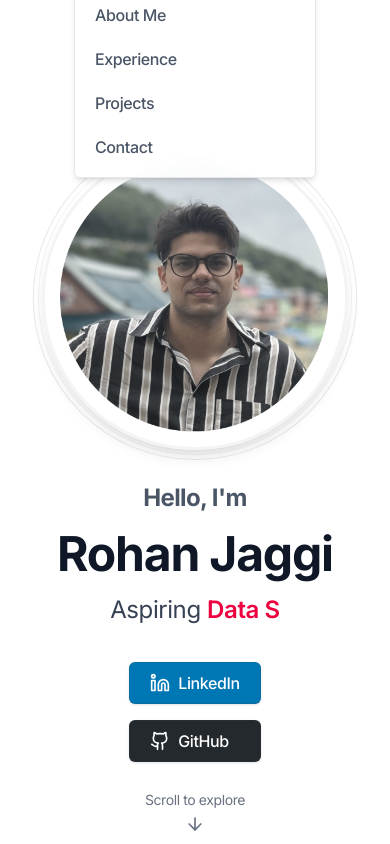
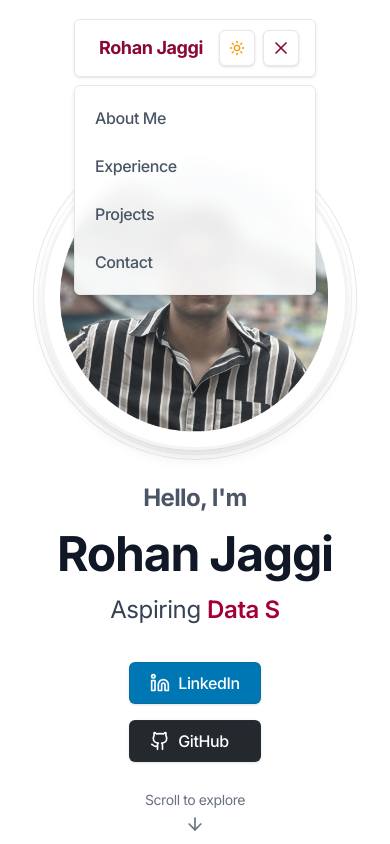
Before and after one commit to rohanjaggi/portfolio, a Next.js app: page / in a window 390 px wide. Both pictures are taken after a click on the button 280 px from the left and 48 px from the top of the page. Shown: the top 844 px of the page. Built offline with nearby package versions, Linux system fonts and the light colour scheme.

Commit message:
fix mobile responsiveness and projects

```diff
--- a/src/app/components/home.tsx
+++ b/src/app/components/home.tsx
@@ -161,7 +161,7 @@ const HomeComponent = () => {
             className="h-8"
           >
             <span className="text-2xl text-gray-700 dark:text-gray-300">Aspiring </span>
-            <span className="text-2xl font-semibold text-rose-600 dark:text-rose-400 relative">
+            <span className="text-2xl font-semibold text-rose-800 dark:text-rose-400 relative">
               {occupation}
             </span>
           </motion.div>
--- a/src/app/components/navbar.tsx
+++ b/src/app/components/navbar.tsx
@@ -7,7 +7,6 @@ import { motion, AnimatePresence } from "framer-motion";
 import {
   NavigationMenu,
   NavigationMenuItem,
-  NavigationMenuLink,
   NavigationMenuList
 } from "@/components/ui/navigation-menu";
 
@@ -70,7 +69,6 @@ const Navbar = () => {
   return (
     <nav className="flex justify-center items-center mt-8 py-4 px-5 sm:px-10">
       <div className="fixed z-50">
-        {/* Desktop Navigation */}
         <div className="hidden sm:block">
           <NavigationMenu>
             <NavigationMenuList className="flex items-center justify-center gap-2 rounded-md px-5 py-1.5
@@ -165,7 +163,6 @@ const Navbar = () => {
           </NavigationMenu>
         </div>
 
-        {/* Mobile Navigation */}
         <div className="sm:hidden">
           <div className="flex items-center justify-between gap-2 rounded-md px-4 py-2
             bg-white/80 dark:bg-gray-800/80
@@ -185,7 +182,6 @@ const Navbar = () => {
             </a>
 
             <div className="flex items-center gap-2">
-              {/* Theme Toggle Button */}
               <motion.button
                 onClick={toggleTheme}
                 disabled={isAnimating}
@@ -227,8 +223,6 @@ const Navbar = () => {
                   )}
                 </motion.div>
               </motion.button>
-
-              {/* Mobile Menu Toggle Button */}
               <button
                 onClick={() => setMobileMenuOpen(!mobileMenuOpen)}
                 className="flex justify-center items-center w-9 h-9 rounded-md
@@ -246,19 +240,19 @@ const Navbar = () => {
             </div>
           </div>
 
-          {/* Mobile Menu Dropdown */}
           <AnimatePresence>
             {mobileMenuOpen && (
               <motion.div
-                initial={{ opacity: 0, height: 0, y: -20 }}
-                animate={{ opacity: 1, height: 'auto', y: 0 }}
-                exit={{ opacity: 0, height: 0, y: -20 }}
+                initial={{ opacity: 0, y: -10, scaleY: 0 }}
+                animate={{ opacity: 1, y: 0, scaleY: 1 }}
+                exit={{ opacity: 0, y: -10, scaleY: 0 }}
                 transition={{ duration: 0.3 }}
-                className="mt-2 rounded-md overflow-hidden
+                className="absolute left-0 right-0 mt-2 rounded-md overflow-hidden
                   bg-white/90 dark:bg-gray-800/90
                   shadow-md dark:shadow-gray-700
                   border border-gray-200 dark:border-gray-700
-                  backdrop-blur-sm"
+                  backdrop-blur-sm
+                  origin-top"
               >
                 <div className="py-2">
                   {navItems.map((item) => (
@@ -268,8 +262,9 @@ const Navbar = () => {
                       onClick={(e) => {
                         e.preventDefault();
                         scrollToSection(item.id);
+                        setMobileMenuOpen(false);
                       }}
-                      className={`block px-5 py-2.5 text-md font-medium transition-all ${
+                      className={`block px-5 py-3 text-md font-medium transition-all ${
                         activeSection === item.id
                           ? 'text-rose-900 dark:text-rose-300 bg-rose-100/60 dark:bg-rose-900/20'
                           : 'text-gray-600 hover:text-gray-800 dark:text-gray-300 dark:hover:text-gray-100 hover:bg-gray-100/60 dark:hover:bg-gray-700/30'
--- a/src/app/components/projects.tsx
+++ b/src/app/components/projects.tsx
@@ -1,7 +1,6 @@
 "use client"
 
 import { useState, useRef } from "react";
-import Image from "next/image";
 import { motion, useInView } from "framer-motion";
 import { Github, ExternalLink } from "lucide-react";
 import { Badge } from "@/components/ui/badge";
@@ -25,34 +24,32 @@ const ProjectsComponent = () => {
   const projects = [
     {
       title: "Resurect",
-      description: "Time series forecasting platform that uses advanced ML algorithms to predict future trends with high accuracy.",
+      description: "Resume optimiser leveraging ML for individuals to receive tailored insights into their skills, and targeted recommendations.",
       image: "/logos/resurect.png",
-      tags: ["Python", "TensorFlow", "FastAPI", "React"],
-      github: "https://github.com/rohanjaggi/project1",
-      live: "https://project1-demo.com",
+      tags: ["Python", "FastAPI", "jobLib", "SpaCy", "React", "TailWind CSS"],
+      github: "https://github.com/pastchum/htmlheroes",
+      live: "https://youtu.be/HGL1Ke0WO5k",
     },
     {
       title: "Nomsters",
-      description: "Interactive dashboard for real-time data visualization with customizable charts and filtering capabilities.",
+      description: "Full-stack application for discovering and sharing food places in Singapore, featuring reviews, and a dynamic map interface.",
       image: "/projects/project2.jpg",
-      tags: ["D3.js", "React", "Node.js", "MongoDB"],
-      github: "https://github.com/rohanjaggi/project2",
-      live: "https://project2-demo.com",
+      tags: ["Vue.js", "Vite", "Firebase", "PrimeVue", "Google Maps API"],
+      live: "https://nomster-13cf2.web.app/",
     },
     {
       title: "NUS Buffet Buddy",
-      description: "AI-powered text analysis tool that extracts insights, sentiment, and key topics from large document collections.",
+      description: "Full-stack application designed to reduce food waste in NUS by advertising extra food to the wider NUS public to consume.",
       image: "/logos/buffet-buddy.png",
-      tags: ["Python", "Spacy", "BERT", "Flask", "Vue.js"],
-      github: "https://github.com/rohanjaggi/project3",
+      tags: ["React Native", "TypeScript", "Firebase"],
+      github: "https://github.com/rohanjaggi/NUS-Buffet-Buddy",
     },
     {
       title: "HashGen for TikTok",
-      description: "Content recommendation system using collaborative filtering and deep learning to deliver personalized suggestions.",
+      description: "TikTok video hashtag generator using ML for creators to boost visibility and engagement of their content.",
       image: "/logos/tiktok.png",
-      tags: ["PyTorch", "AWS", "GraphQL", "TypeScript"],
-      github: "https://github.com/rohanjaggi/project4",
-      live: "https://project4-demo.com",
+      tags: ["React", "Next.js", "Python", "Hugging Face", "OpenAI"],
+      github: "https://github.com/jensenhuangyankai/tiktok-techjam2024"
     },
   ];
 
```
